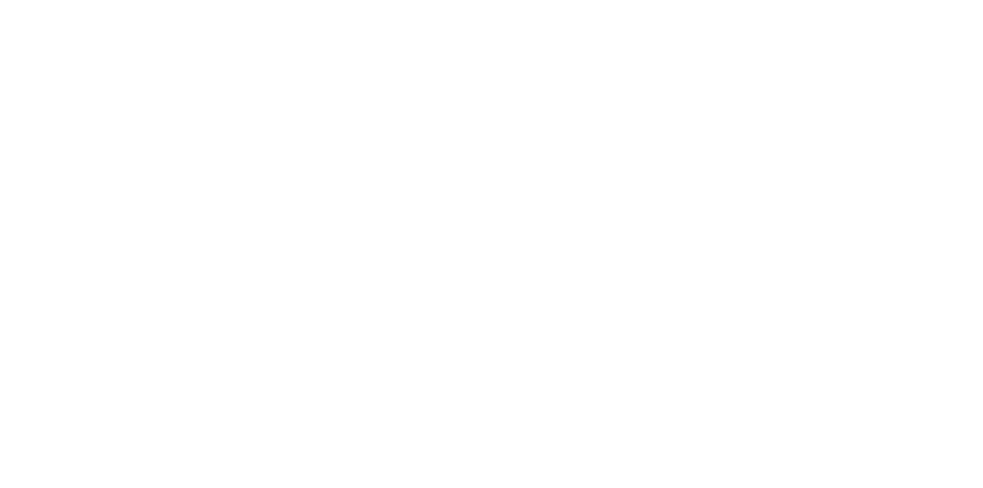
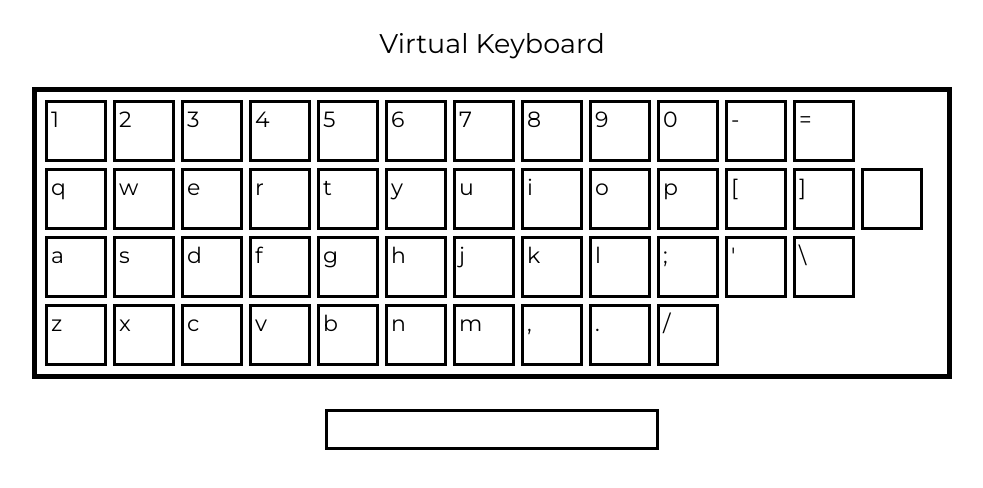
Before and after one commit to wisatta/virtual-keyboard, a plain HTML site: page index.html in a window 1280 px wide. Shown: the whole page, without its empty margins (148-1131 px from the left). Drawn offline with Linux system fonts and the light colour scheme.

Commit message:
feat: add eng keyboard

```diff
--- a/index.html
+++ b/index.html
@@ -4,9 +4,14 @@
     <meta charset="UTF-8">
     <meta http-equiv="X-UA-Compatible" content="IE=edge">
     <meta name="viewport" content="width=device-width, initial-scale=1.0">
+    <link rel="preconnect" href="https://fonts.googleapis.com">
+    <link rel="preconnect" href="https://fonts.gstatic.com" crossorigin>
+    <link href="https://fonts.googleapis.com/css2?family=Montserrat&display=swap" rel="stylesheet">
+    <link rel="stylesheet" href="./style.css">
     <title>Virtual keyboard</title>
 </head>
 <body>
 
+    <script src="./main.js"></script>
 </body>
 </html>
--- /dev/null
+++ b/main.js
@@ -0,0 +1,84 @@
+let title = document.createElement('p');
+title.className = 'title-keyboard';
+title.innerText = 'Virtual Keyboard';
+document.body.append(title);
+
+let wrapper = document.createElement('div');
+wrapper.id = 'keyboard-wrapper';
+document.body.append(wrapper);
+
+let keyboardFrame = document.createElement('div');
+keyboardFrame.id = 'keyboard-frame';
+wrapper.append(keyboardFrame);
+
+// Input
+
+let input = document.createElement('input');
+input.className = 'input-text';
+document.body.append(input);
+
+const keyboard = [49, 50, 51, 52, 53, 54, 55, 56, 57, 48, 45, 61, 113, 119, 101, 114, 116, 121, 117, 105, 111, 112, 91, 93, 13, 97, 115, 100, 102, 103, 104, 106, 107, 108, 59, 39, 92, 122, 120, 99, 118, 98, 110, 109, 44, 46, 47];
+// const keyboard = [113, 119, 101, 114, 116, 121, 117, 105, 111, 112, 91, 93, 97, 115, 100, 102, 103, 104, 106, 107, 108, 59, 39, 92, 122, 120, 99, 118, 98, 110, 109, 44, 46, 47];
+
+// Get keyboard
+
+// document.onkeypress = function(event){
+//     // console.log(event);
+//     keyboard.push(event.charCode);
+//     console.log(keyboard);
+// }
+
+// Create keyboard
+
+function init() {
+    let out = '';
+    for(let i = 0; i < keyboard.length; i++){
+        if(i == 12 || i == 25 || i == 37){
+            out += '<div class="space" ></div>';
+        }
+        out += '<div class="key" data="' + keyboard[i] + '" >' + String.fromCharCode(keyboard[i]) + '</div>';
+    }
+    document.querySelector('#keyboard-frame').innerHTML = out;
+}
+
+init();
+
+// Event
+
+function removeActiveClass() {
+    document.querySelectorAll('#keyboard-frame .key').forEach(function(el){
+        el.classList.remove('active');
+    });
+}
+
+function removeAnimation() {
+    document.querySelectorAll('#keyboard-frame .key').forEach(function(el){
+        el.classList.remove('active-animation');
+    });
+}
+
+document.onkeypress = function(event) {
+    // console.log(event.code); // KeyX
+    // console.log(event.keyCode); // 120
+    // console.log(event.key) // x
+    document.querySelector('#keyboard-frame .key[data="'+event.keyCode+'"]').classList.add('active');
+    document.querySelector('#keyboard-frame .key[data="'+event.keyCode+'"]').classList.add('active-animation');
+    setTimeout(removeActiveClass, 300);
+    setTimeout(removeAnimation, 300);
+    let char = event.key;
+    input.value = char;
+}
+
+document.querySelectorAll('#keyboard-frame .key').forEach(function(el){
+    el.onclick = function(event){
+        let code = this.getAttribute('data');
+        this.classList.add('active');
+        this.classList.add('active-animation');
+        setTimeout(removeActiveClass, 300);
+        setTimeout(removeAnimation, 300);
+        // console.log(code);
+        // console.log(String.fromCharCode(code));
+        let chr = String.fromCharCode(code);
+        input.value = chr;
+    }
+});
--- /dev/null
+++ b/style.css
@@ -0,0 +1,53 @@
+#keyboard-wrapper {
+    display: flex;
+    justify-content: center;
+}
+
+#keyboard-frame {
+    display: block;
+    border: 5px solid black;
+    padding: 5px;
+    width: 900px;
+}
+
+#keyboard-frame::after {
+    content: "";
+    display: block;
+    clear: both;
+}
+
+.key {
+    width: 50px;
+    height: 50px;
+    border: 3px solid black;
+    margin: 3px;
+    padding: 3px;
+    float: left;
+    font-size: 22px;
+    font-family: 'Montserrat', sans-serif;
+}
+
+.space {
+    clear: both;
+}
+
+.active {
+    background: red;
+}
+
+.input-text, .title-keyboard {
+    font-size: 27px;
+    font-family: 'Montserrat', sans-serif;
+    display: flex;
+    justify-content: center;
+}
+
+.input-text {
+   margin: 0 auto;
+   margin-top: 30px;
+   border: 3px solid black;
+}
+
+.active-animation {
+    transform: scale(1.15);
+}
```
